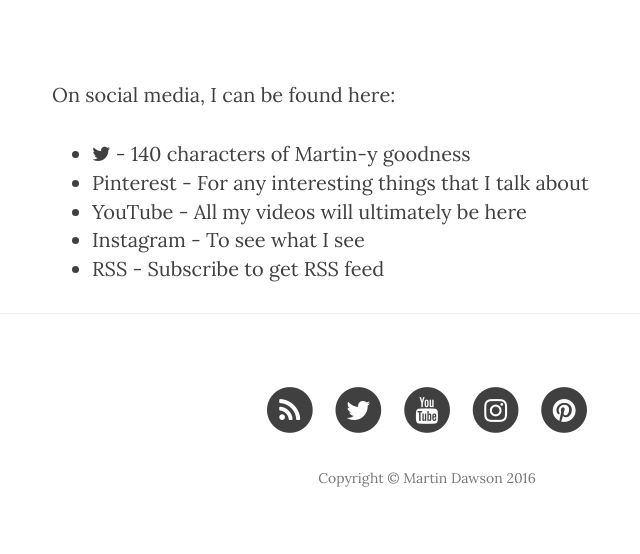
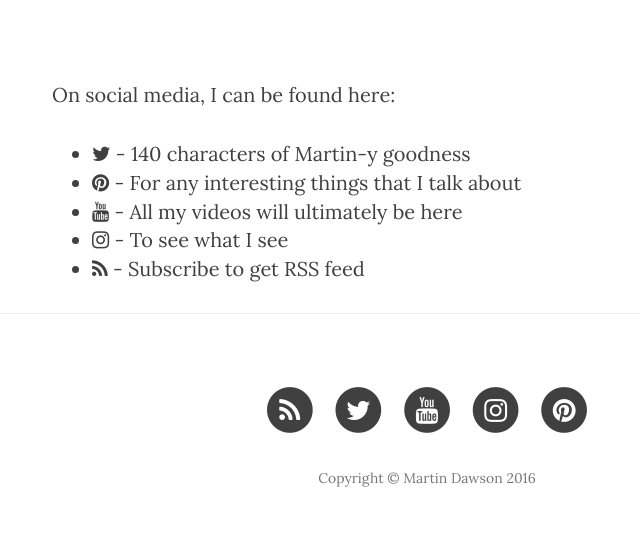
Before and after one commit to dawsneyland/formerdland, a Jekyll site: the page built from contact/index.html, in a window 1280 px wide. Shown: the part 448-1002 px from the top of the page, without its empty margins (213-853 px from the left). Built offline with Jekyll 4.4.1, drawn with Linux system fonts in a browser that asks for light colours; nearby versions of some CDN libraries.

Commit message:
Update index.html
Add social icons

```diff
--- a/contact/index.html
+++ b/contact/index.html
@@ -9,8 +9,8 @@ header-img: "img/DSC04616.JPG"
 
 <ul>
   <li><a href="http://twitter.com/dawsneyland"><i class="fa fa-twitter"></i></a> - 140 characters of Martin-y goodness</li>
-  <li><a href="http://pinterest.com/dawsneyland">Pinterest</a> - For any interesting things that I talk about</li>
-  <li><a href="http://youtube.com/dawsneyland">YouTube</a> - All my videos will ultimately be here</li>
-  <li><a href="http://instagram.com/dawsneyland">Instagram</a> - To see what I see</li>
-  <li><a href="/feed.xml">RSS</a> - Subscribe to get RSS feed</li>
+  <li><a href="http://pinterest.com/dawsneyland"><i class="fa fa-pinterest"></i></a> - For any interesting things that I talk about</li>
+  <li><a href="http://youtube.com/dawsneyland"><i class="fa fa-youtube"></i></a> - All my videos will ultimately be here</li>
+  <li><a href="http://instagram.com/dawsneyland"><i class="fa fa-instagram"></i></a> - To see what I see</li>
+  <li><a href="/feed.xml"><i class="fa fa-rss"></i></a> - Subscribe to get RSS feed</li>
 </ul>
```
